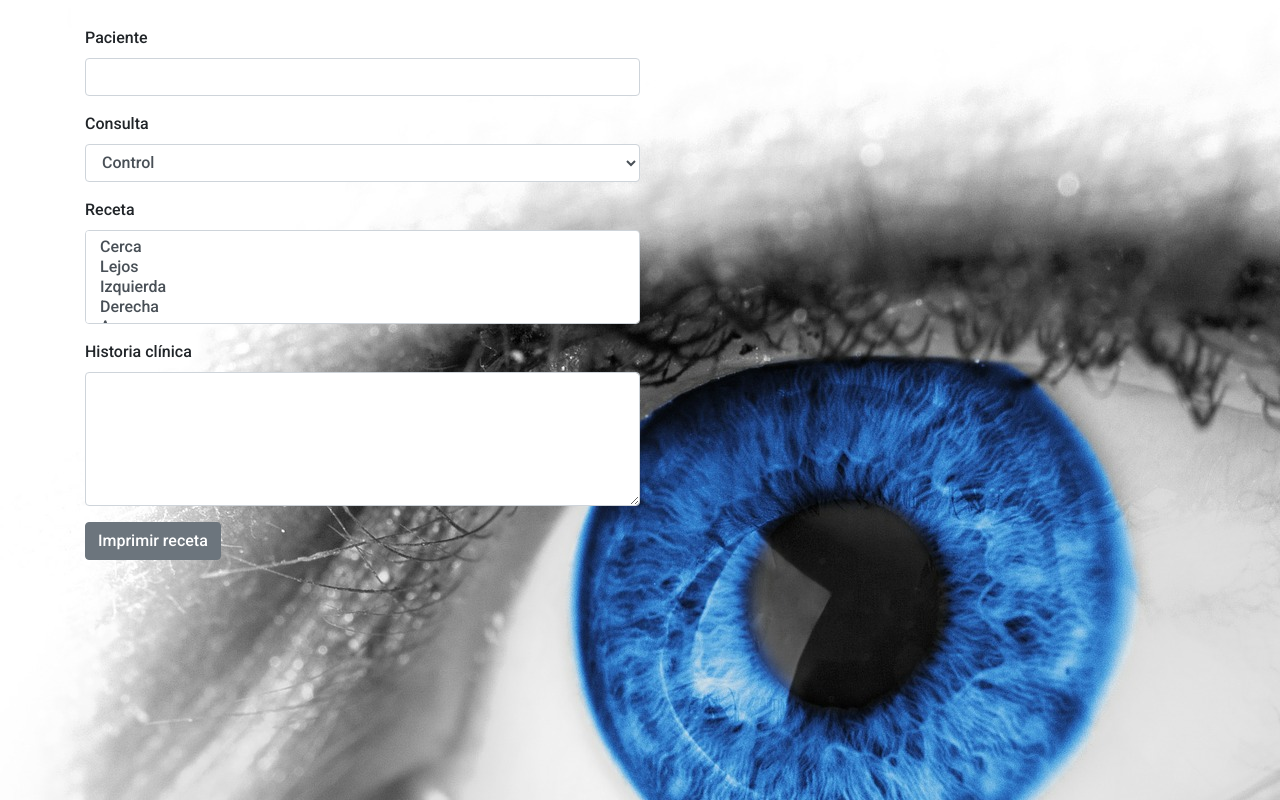
After one commit to gonzalo703/full_stack_django, a Django app: page /usuarios/medico in a window 1280 px wide. The commit adds this page. Run offline with Django 3.2, Linux system fonts and the light colour scheme; parts of the project's set-up code (start-up, migrations or seed data) failed here and were passed over.

Commit message:
creacion templates usuarios, con sus urls y viewa

```diff
--- a/optometria/app_optometria/templates/inicio/layout.html
+++ b/optometria/app_optometria/templates/inicio/layout.html
@@ -1,3 +1,4 @@
+{% load static %}
 <!DOCTYPE html>
 <html lang="es">
 
@@ -6,6 +7,9 @@
     <meta name="viewport" content="width=device-width, initial-scale=1.0">
     <link rel="stylesheet" href="https://cdn.jsdelivr.net/npm/bootstrap@4.5.3/dist/css/bootstrap.min.css"
         integrity="sha384-TX8t27EcRE3e/ihU7zmQxVncDAy5uIKz4rEkgIXeMed4M0jlfIDPvg6uqKI2xXr2" crossorigin="anonymous">
+    <link rel="preconnect" href="https://fonts.gstatic.com">
+    <link href="https://fonts.googleapis.com/css2?family=Roboto:wght@300;500&display=swap" rel="stylesheet">
+    <link rel="stylesheet" href="{% static 'inicio/style.css' %}">
     <title>Optometria</title>
 
 </head>
--- /dev/null
+++ b/optometria/app_usuarios/static/usuarios/style.css
@@ -0,0 +1,23 @@
+* {
+    box-sizing: border-box;
+  }
+
+  a:link,
+  a:visited,
+  a:active {
+      text-decoration: none;
+      color: white;
+  }
+
+body {
+    background-image: url(../img/abstract-19175_1920.jpg);
+    font-family: 'Roboto', sans-serif;
+}
+
+.container {
+  margin-top:2%;
+}
+
+.loguin .secretaria {
+  width: 35%;
+}
--- a/optometria/app_usuarios/templates/usuarios/layout.html
+++ b/optometria/app_usuarios/templates/usuarios/layout.html
@@ -1,3 +1,4 @@
+{% load static %}
 <!DOCTYPE html>
 <html lang="es">
 
@@ -6,6 +7,9 @@
     <meta name="viewport" content="width=device-width, initial-scale=1.0">
     <link rel="stylesheet" href="https://cdn.jsdelivr.net/npm/bootstrap@4.5.3/dist/css/bootstrap.min.css"
         integrity="sha384-TX8t27EcRE3e/ihU7zmQxVncDAy5uIKz4rEkgIXeMed4M0jlfIDPvg6uqKI2xXr2" crossorigin="anonymous">
+    <link rel="preconnect" href="https://fonts.gstatic.com">
+    <link href="https://fonts.googleapis.com/css2?family=Roboto:wght@300;500&display=swap" rel="stylesheet">
+    <link rel="stylesheet" href="{% static 'usuarios/style.css' %}">
     <title>Usuario</title>
 
 </head>
--- /dev/null
+++ b/optometria/app_usuarios/templates/usuarios/medico.html
@@ -0,0 +1,37 @@
+{% extends "usuarios/layout.html" %}
+
+{% block body %}
+<div class="container">
+    <form id="medico" style="width:50%">
+        <div class="form-group">
+          <label for="exampleFormControlInput1">Paciente</label>
+          <input type="text" class="form-control" id="exampleFormControlInput1">
+        </div>
+        <div class="form-group">
+          <label for="exampleFormControlSelect1">Consulta</label>
+          <select class="form-control" id="exampleFormControlSelect1">
+            <option>Control</option>
+            <option>Seguimiento</option>
+            <option>Post operatorio</option>
+            <option>Estudios</option>
+          </select>
+        </div>
+        <div class="form-group">
+          <label for="exampleFormControlSelect2">Receta</label>
+          <select multiple class="form-control" id="exampleFormControlSelect2">
+            <option>Cerca</option>
+            <option>Lejos</option>
+            <option>Izquierda</option>
+            <option>Derecha</option>
+            <option>Armazon</option>
+          </select>
+        </div>
+        <div class="form-group">
+          <label for="exampleFormControlTextarea1">Historia clínica</label>
+          <textarea class="form-control" id="exampleFormControlTextarea1" rows="5"></textarea>
+        </div>
+      </form>
+      <button type="button" class="btn btn-secondary">Imprimir receta</button>
+</div>
+
+{% endblock %}
--- a/optometria/app_usuarios/urls.py
+++ b/optometria/app_usuarios/urls.py
@@ -5,5 +5,9 @@ from . import views
 urlpatterns = [
     path("", views.index, name="index"),
     path("login", views.login_view, name="login"),
-    path("logout", views.logout_view, name="logout")
+    path("logout", views.logout_view, name="logout"),
+    path("medico", views.medico, name="medico"),
+    path("secretaria", views.secretaria, name="secretaria"),
+    path("vendedor", views.vendedor, name="vendedor"),
+    path("taller", views.taller, name="taller")
 ]
--- a/optometria/app_usuarios/views.py
+++ b/optometria/app_usuarios/views.py
@@ -34,3 +34,15 @@ def logout_view(request):
     return render(request, "usuarios/login.html", {
         "mensaje": "Usted ha sido desconectado"
     })
+
+def medico(request):
+    return render(request, "usuarios/medico.html")
+
+def secretaria(request):
+    return render(request, "usuarios/secretaria.html")
+
+def vendedor(request):
+    return render(request, "usuarios/vendedor.html")
+
+def taller(request):
+    return render(request, "usuarios/taller.html")
```
Also changed, not shown: optometria/app_optometria/static/inicio/style.css (added, +24 -0 lines), optometria/app_optometria/templates/inicio/index.html (+11 -5 lines), optometria/app_usuarios/templates/usuarios/login.html (+6 -4 lines), optometria/app_usuarios/templates/usuarios/secretaria.html (+10 -9 lines), optometria/app_usuarios/templates/usuarios/usuarios.html (+10 -8 lines), optometria/app_optometria/static/images/satellite-3128213_1920.jpg (added), optometria/app_usuarios/static/img/abstract-19175_1920.jpg (added), optometria/app_usuarios/templates/usuarios/taller.html (added), optometria/app_usuarios/templates/usuarios/vendedor.html (added), optometria/db.sqlite3.
